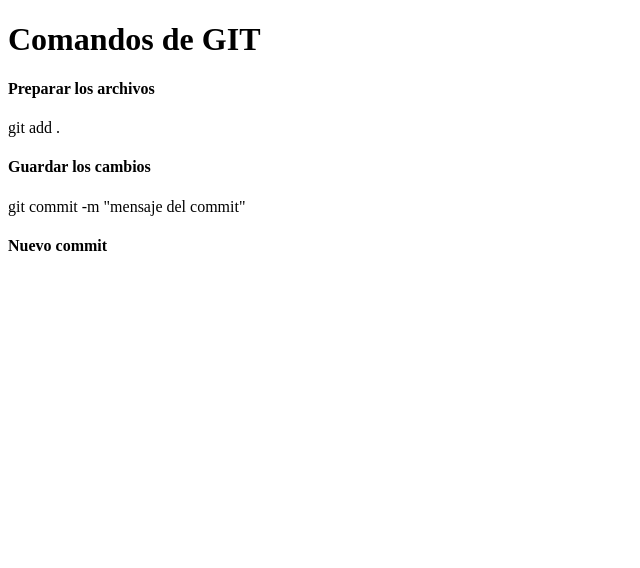
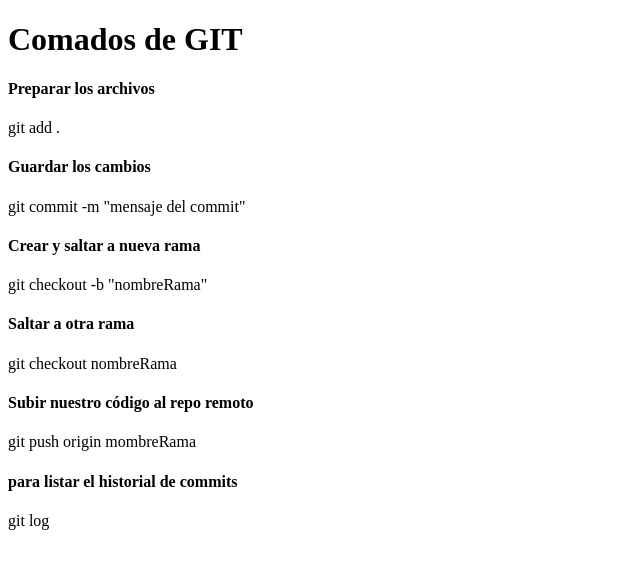
Before and after one commit to raulorquera/practicaGit23i, a plain HTML site: page index.html in a window 1280 px wide. Shown: the whole page, without its empty margins (0-640 px from the left). Drawn offline with Linux system fonts and the light colour scheme.

Commit message:
ultimo commit 15/09

```diff
--- a/index.html
+++ b/index.html
@@ -1,25 +1,29 @@
 <!DOCTYPE html>
-<html lang="es">
-  <head>
-    <meta charset="UTF-8" />
-    <meta http-equiv="X-UA-Compatible" content="IE=edge" />
-    <meta name="viewport" content="width=device-width, initial-scale=1.0" />
-    <meta name="description" content="practica de comandos de git" />
-    <meta name="keywords" content="git, github" />
-    <meta name="author" content="Raul E. Orquera" />
-    <title>Practica GIT</title>
-  </head>
-  <body>
+<html lang="en">
+<head>
+    <meta charset="UTF-8">
+    <meta http-equiv="X-UA-Compatible" content="IE=edge">
+    <meta name="viewport" content="width=device-width, initial-scale=1.0">
+    <meta name="description" content="Práctica de comandos de git">
+    <meta name="keywords" content="git, github">
+    <meta name="author" content="Abel Córdoba">
+    <title>Práctica de GIT</title>
+</head>
+<body>
     <main>
-        <h1>Comandos de GIT</h1>
+        <h1>Comados de GIT</h1>
         <h4>Preparar los archivos</h4>
-        <p>git add .</p>
+        <p>git add . </p>
         <h4>Guardar los cambios</h4>
         <p>git commit -m "mensaje del commit"</p>
-        <h4>Nuevo commit</h4>
+        <h4>Crear y saltar a nueva rama</h4>
+        <p>git checkout -b "nombreRama"</p>
+        <h4>Saltar a otra rama</h4>
+        <p>git checkout nombreRama</p>
+        <h4>Subir nuestro código al repo remoto</h4>
+        <p>git push origin mombreRama</p>
+        <h4>para listar el historial de commits</h4>
+        <p>git log</p>
     </main>
-
-
-
-  </body>
+</body>
 </html>
```
